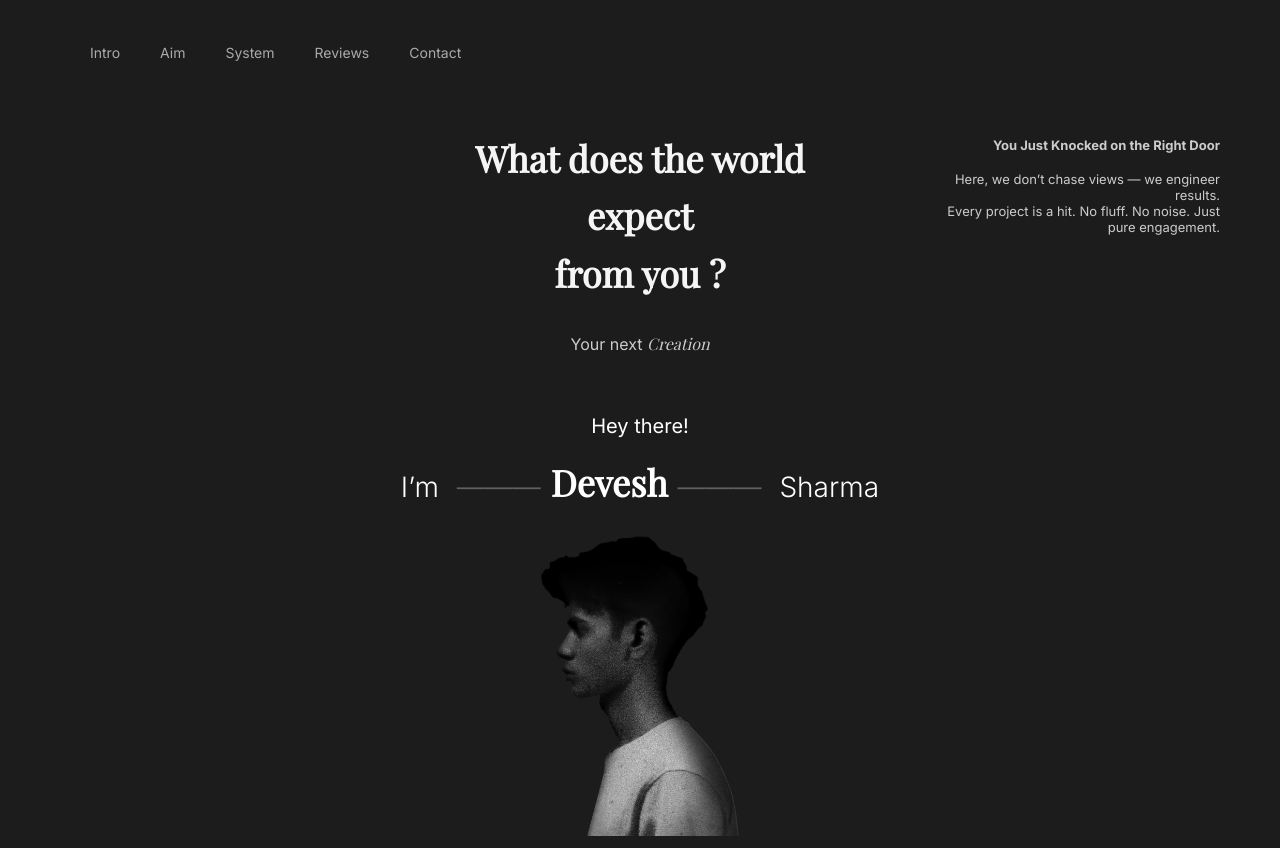
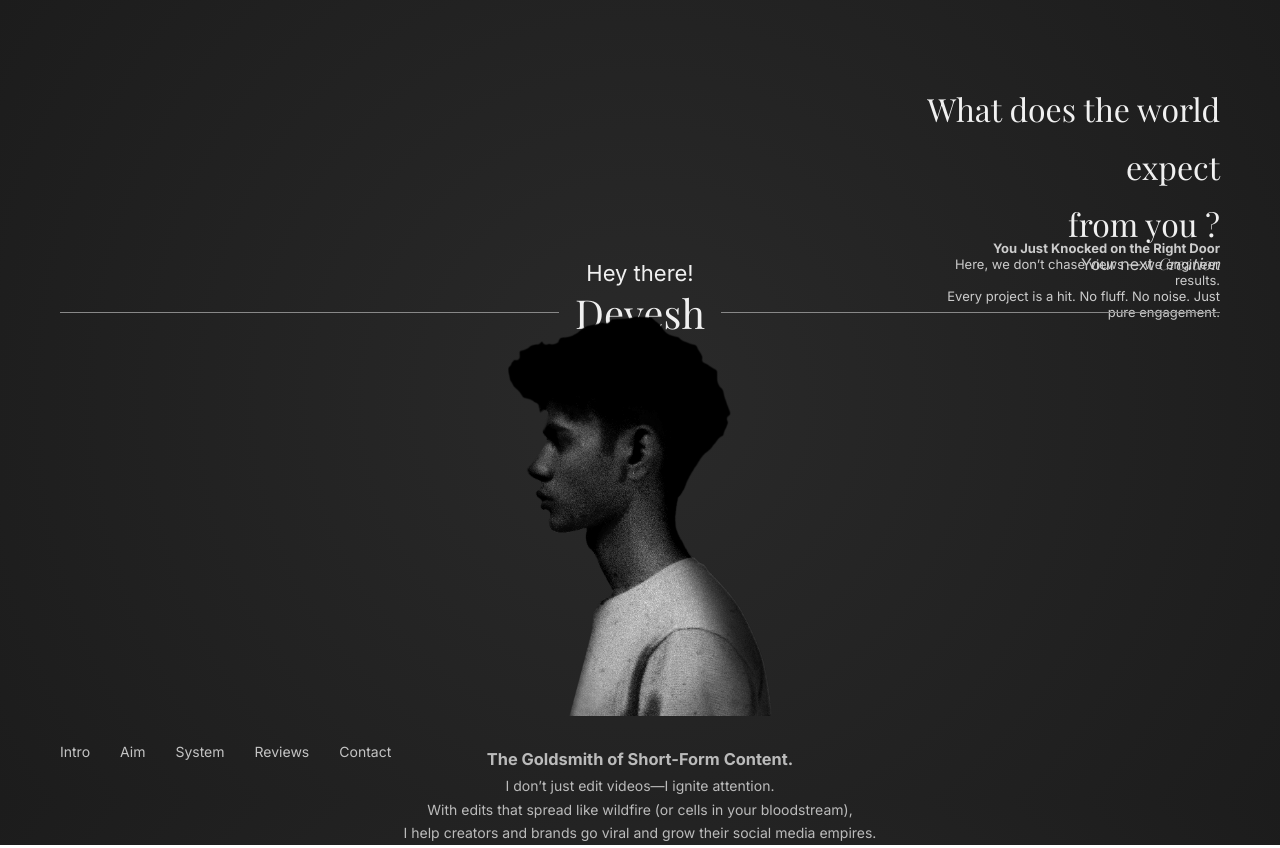
Before and after one commit to Istayinpeace/ideveshsharma, a plain HTML site: page index.html in a window 1280 px wide. Shown: the top 848 px of the page. Drawn offline with nearby package versions, Linux system fonts and the light colour scheme; a web font is replaced by a local one.

Commit message:
Update index.html

```diff
--- a/index.html
+++ b/index.html
@@ -2,13 +2,127 @@
 <html lang="en">
 <head>
   <meta charset="UTF-8" />
-  <meta name="viewport" content="width=device-width, initial-scale=1.0"/>
-  <title>Devesh Sharma — Video Editor</title>
-  <link href="https://fonts.googleapis.com/css2?family=Playfair+Display&family=Inter:wght@300;400;700&display=swap" rel="stylesheet">
-  <link rel="stylesheet" href="style.css" />
+  <meta name="viewport" content="width=device-width, initial-scale=1.0" />
+  <title>Devesh Sharma — Portfolio</title>
+  <link href="https://fonts.googleapis.com/css2?family=Playfair+Display:ital,wght@0,400;1,600&family=Inter:wght@300;400;700&display=swap" rel="stylesheet" />
+  <style>
+    * {
+      margin: 0;
+      padding: 0;
+      box-sizing: border-box;
+    }
+
+    body {
+      background: radial-gradient(circle at center, #2a2a2a 0%, #1c1c1c 100%);
+      color: #f0f0f0;
+      font-family: 'Inter', sans-serif;
+      height: 100vh;
+      overflow-x: hidden;
+      padding: 40px 60px;
+      position: relative;
+    }
+
+    nav {
+      position: fixed;
+      bottom: 40px;
+      left: 60px;
+    }
+
+    nav ul {
+      display: flex;
+      gap: 30px;
+      list-style: none;
+      font-size: 14px;
+      color: #c4c4c4;
+    }
+
+    .hero-text {
+      position: absolute;
+      top: 80px;
+      right: 60px;
+      text-align: right;
+    }
+
+    .hero-text h1 {
+      font-family: 'Playfair Display', serif;
+      font-size: 32px;
+      line-height: 1.8;
+      font-weight: 400;
+    }
+
+    .hero-text p {
+      font-size: 16px;
+      color: #ccc;
+    }
+
+    .italic {
+      font-family: 'Playfair Display', serif;
+      font-style: italic;
+    }
+
+    .right-blurb {
+      position: absolute;
+      right: 60px;
+      top: 240px;
+      text-align: right;
+      max-width: 300px;
+      font-size: 13px;
+      color: #ccc;
+    }
+
+    .intro {
+      position: relative;
+      margin-top: 220px;
+      text-align: center;
+      font-size: 22px;
+    }
+
+    .intro .im-line {
+      display: flex;
+      justify-content: center;
+      align-items: center;
+      gap: 16px;
+      font-size: 30px;
+      font-weight: 300;
+    }
+
+    .intro .name {
+      font-family: 'Playfair Display', serif;
+      font-size: 40px;
+    }
+
+    .line {
+      flex: 1;
+      height: 1px;
+      background-color: #888;
+    }
+
+    .portrait {
+      display: flex;
+      justify-content: center;
+      margin-top: -60px;
+    }
+
+    .portrait img {
+      height: 400px;
+      object-fit: cover;
+      filter: grayscale(100%) contrast(1.1);
+    }
+
+    .tagline {
+      margin-top: 30px;
+      text-align: center;
+      max-width: 600px;
+      margin-left: auto;
+      margin-right: auto;
+      color: #bbb;
+      font-size: 14px;
+      line-height: 1.7;
+    }
+  </style>
 </head>
 <body>
-  <nav class="navbar">
+  <nav>
     <ul>
       <li>Intro</li>
       <li>Aim</li>
@@ -18,25 +132,28 @@
     </ul>
   </nav>
 
-  <section class="hero">
   <div class="hero-text">
     <h1>
       What does the world<br />
       expect<br />
       from you ?
     </h1>
-      <p class="sub">Your next <span class="italic">Creation</span></p>
+    <p>Your next <span class="italic">Creation</span></p>
   </div>
 
   <div class="right-blurb">
     <h4>You Just Knocked on the Right Door</h4>
-      <p>Here, we don’t chase views — we engineer results.<br />
-      Every project is a hit. No fluff. No noise. Just pure engagement.</p>
+    <p>Here, we don’t chase views — we engineer results.<br />Every project is a hit. No fluff. No noise. Just pure engagement.</p>
   </div>
 
   <div class="intro">
-      <p class="hey">Hey there!</p>
-      <p class="im-line">I’m <span class="line">———</span><span class="name">Devesh</span><span class="line">———</span> Sharma</p>
+    <p>Hey there!</p>
+    <div class="im-line">
+      <div class="line"></div>
+      <span class="name">Devesh</span>
+      <div class="line"></div>
+    </div>
+    <p style="margin-top: 8px; font-size: 24px;">Sharma</p>
   </div>
 
   <div class="portrait">
@@ -45,10 +162,9 @@
 
   <div class="tagline">
     <h3>The Goldsmith of Short-Form Content.</h3>
-      <p>I don’t just edit videos—I ignite attention.<br/>
-      With edits that spread like wildfire (or cells in your bloodstream),<br/>
+    <p>I don’t just edit videos—I ignite attention.<br />
+    With edits that spread like wildfire (or cells in your bloodstream),<br />
     I help creators and brands go viral and grow their social media empires.</p>
   </div>
-  </section>
 </body>
 </html>
```
Lines whose indentation alone changed are shown as unchanged.
